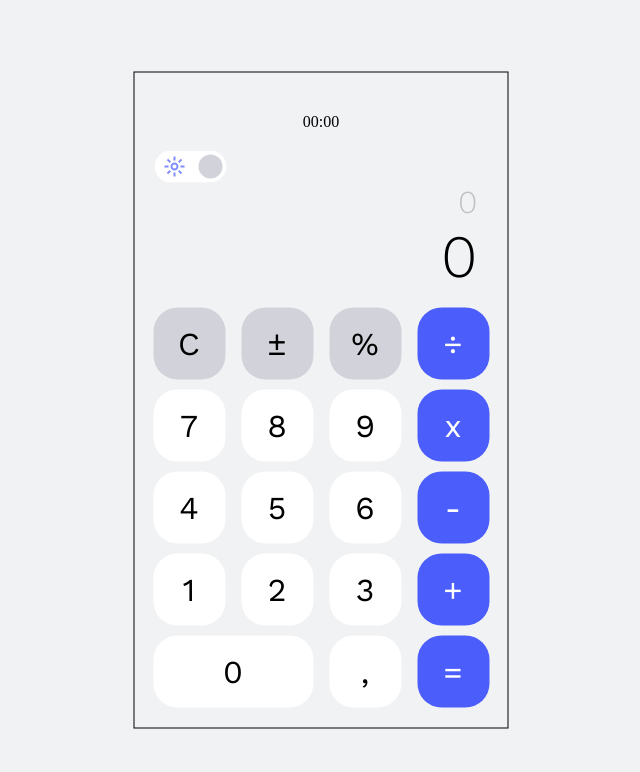
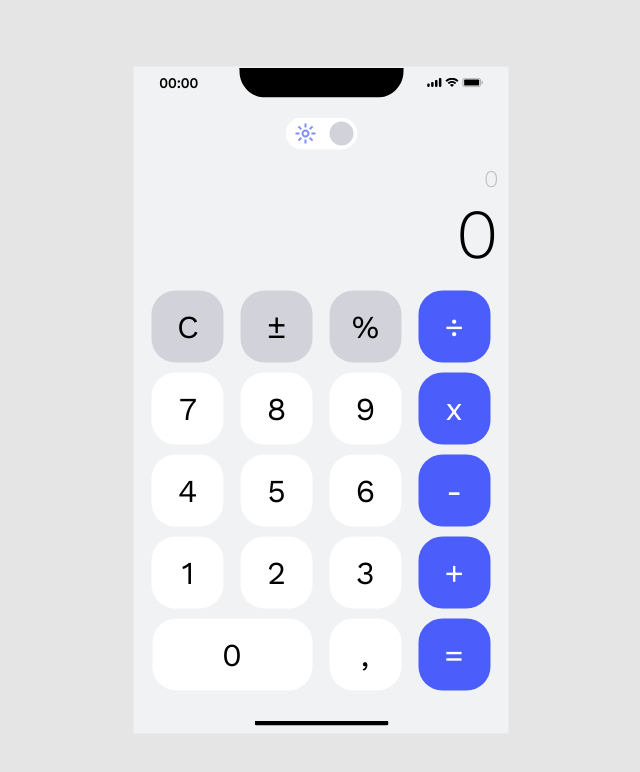
Before and after one commit to Perestra/Calculator, a plain HTML site: page index.html in a window 1280 px wide. Shown: the whole page, without its empty margins (319-959 px from the left). Drawn offline with nearby package versions, Linux system fonts and the light colour scheme.

Commit message:
Styled the footer and adjust others  css files

```diff
--- /dev/null
+++ b/style/footer.css
@@ -0,0 +1,21 @@
+
+
+.footer__container {
+    width: 100%;
+    height: auto;
+
+    display: flex;
+    align-items: center;
+    justify-content: center;
+
+    margin-top: 30px;
+}
+#home {
+    width: 135px;
+    height: 5px;
+
+    background: var(--homeDarkMode);
+    background-position: center;
+    background-repeat: no-repeat;
+    background-size: contain;
+}
--- a/style/global.css
+++ b/style/global.css
@@ -1,6 +1,7 @@
 @import url(/style/header.css);
 @import url(/style/main.css);
 @import url(/style/section.css);
+@import url(/style/footer.css);
 @import url('https://fonts.googleapis.com/css2?family=Work+Sans:wght@300;400&display=swap');
 
 *{
@@ -14,26 +15,32 @@ body {
     width: 100%;
     height: 100vh;
 
-    background: var(--bgBody);
+    background: #E5E5E5;
 }
 
 :root{
     --bgBody: #F1F2F3;
     --textColor: #000;
+    --spanColor: rgba(0,0,0,0.2);
     --bgNumbers: #FFF;
     --bgOperations: #4B5EFC;
     --bgOthers: #D2D3DA;
     --iconDarkMode: url(/assets/btn-light.svg);
+    --statusDarkMode: url(/assets/status-dark.svg);
+    --homeDarkMode: url(/assets/btn-home-dark.svg);
 }
 .dark-mode:root {
     --bgBody: #17171C;
     --textColor: #FFF;
+    --spanColor: rgba(255,255,255,0.2);
     --bgNumbers: #2E2F38;
     --bgOthers: #4E505F;
     --iconDarkMode: url(/assets/btn-dark.svg);
+    --statusDarkMode: url(/assets/status-light.svg);
+    --homeDarkMode: url(/assets/btn-home-light.svg);
 }
 
-.container {border: 1px solid;
+.container {
     position: absolute;
     top: 50%;
     left: 50%;
@@ -41,7 +48,7 @@ body {
 
     width: 100%;
     max-width: 375px;
-    height: auto;
+    height: 667px;
 
-    padding: 20px;
+    background: var(--bgBody);
 }
--- a/style/header.css
+++ b/style/header.css
@@ -8,17 +8,34 @@
     align-items: center;
     justify-content: center;
 
-    margin: 20px 0;
+    margin-bottom: 20px;
 }
-.dark_mode {
-    width: 100%;
-    max-width: 72px;
-    height: 32px;
+#time {
+    width: 57px;
+    height: 15px;
 
-    background: var(--iconDarkMode);
+    font-family: 'Work Sans', sans-serif;
+    font-weight: 900;
+    font-size: 14px;
+    color: var(--textColor);
+}
+#notch {
+    width: 170px;
+    height: 31px;
+
+    background-image: url(/assets/notch.svg);
     background-position: center;
     background-repeat: no-repeat;
     background-size: contain;
 
-    cursor: pointer;
+    margin: 0 20px;
 }
+#status {
+    width: 57px;
+    height: 15px;
+
+    background: var(--statusDarkMode);
+    background-position: center;
+    background-repeat: no-repeat;
+    background-size: contain;
+}
--- a/style/main.css
+++ b/style/main.css
@@ -3,6 +3,24 @@
 .main__container {
     width: 100%;
     height: auto;
+
+    display: flex;
+    flex-direction: column;
+    align-items: center;
+
+    row-gap: 15px;
+}
+.dark_mode {
+    width: 100%;
+    max-width: 72px;
+    height: 32px;
+
+    background: var(--iconDarkMode);
+    background-position: center;
+    background-repeat: no-repeat;
+    background-size: contain;
+
+    cursor: pointer;
 }
 .results {
     width: 100%;
@@ -10,21 +28,21 @@
 
     display: flex;
     flex-direction: column;
+    align-items: flex-end;
     justify-content: center;
-    text-align: end;
 
     padding: 0 10px;
 }
 .results span {
     font-family: 'Work Sans', sans-serif;
     font-weight: 300;
-    font-size: 32px;
-    color: rgba(0,0,0,0.2);
+    font-size: 24px;
+    color: var(--spanColor);
 }
 .results input {
     font-family: 'Work Sans', sans-serif;
     font-weight: 300;
-    font-size: 60px;
+    font-size: 70px;
     color: var(--textColor);
 
     background: none;
--- a/style/section.css
+++ b/style/section.css
@@ -5,6 +5,7 @@
     height: auto;
 
     margin: 16px 0 0;
+    padding: 0 10px;
 }
 .table_buttons {
     width: 100%;
@@ -12,8 +13,7 @@
 
     display: flex;
     flex-direction: column;
-    align-items: center;
-    justify-content: center;
+    justify-content: space-between;
 }
 .buttons {
     width: 100%;
@@ -21,9 +21,7 @@
 
     display: flex;
     align-items: center;
-    justify-content: space-between;
-
-    column-gap: 16px;
+    justify-content: space-around;
 }
 .buttons:not(:last-child) {
     margin-bottom: 10px;
@@ -45,7 +43,6 @@
 }
 .button.double-size {
    width: 160px;
-
 }
 .button.light-grey {
     background: var(--bgOthers);
```
